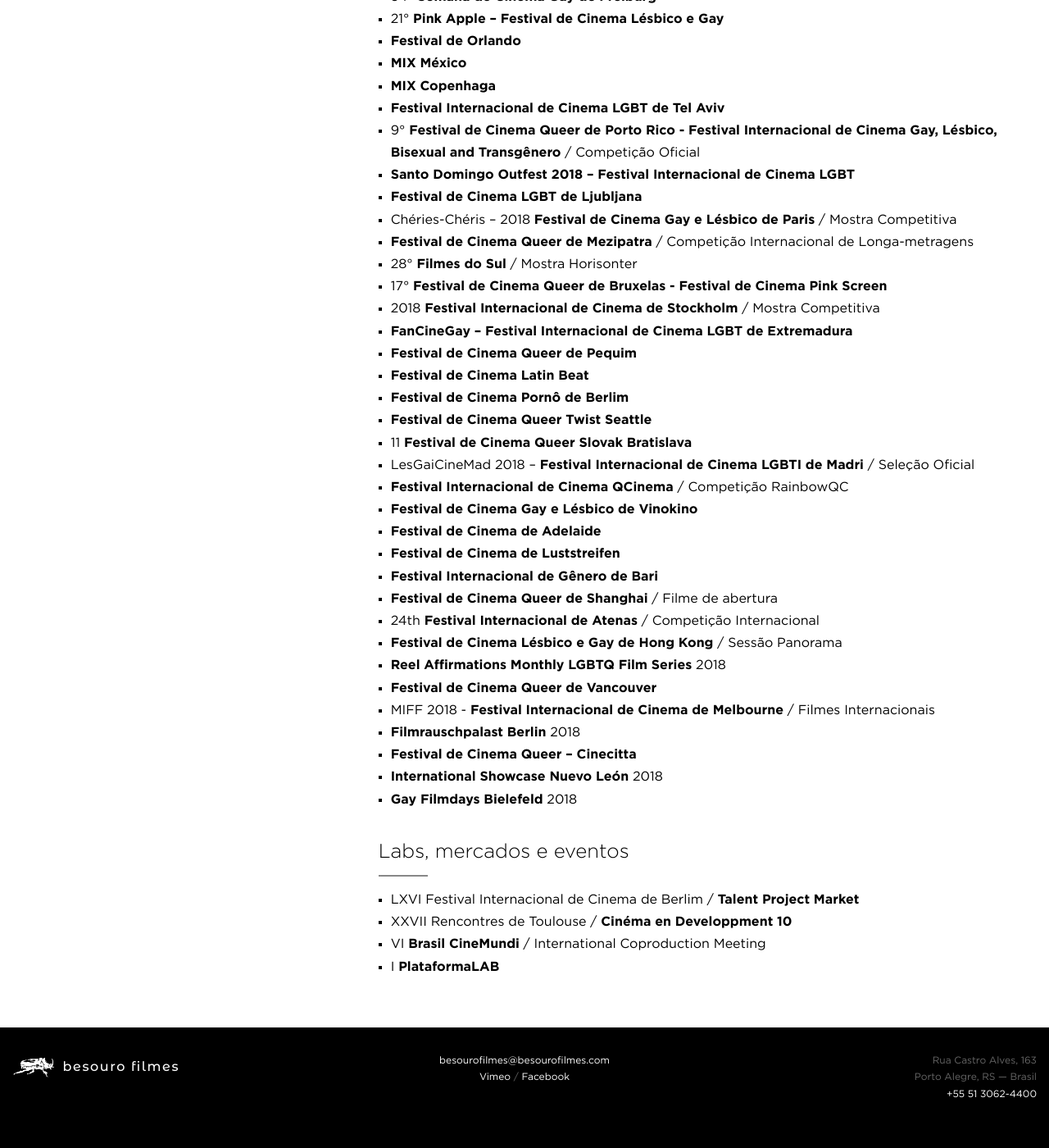
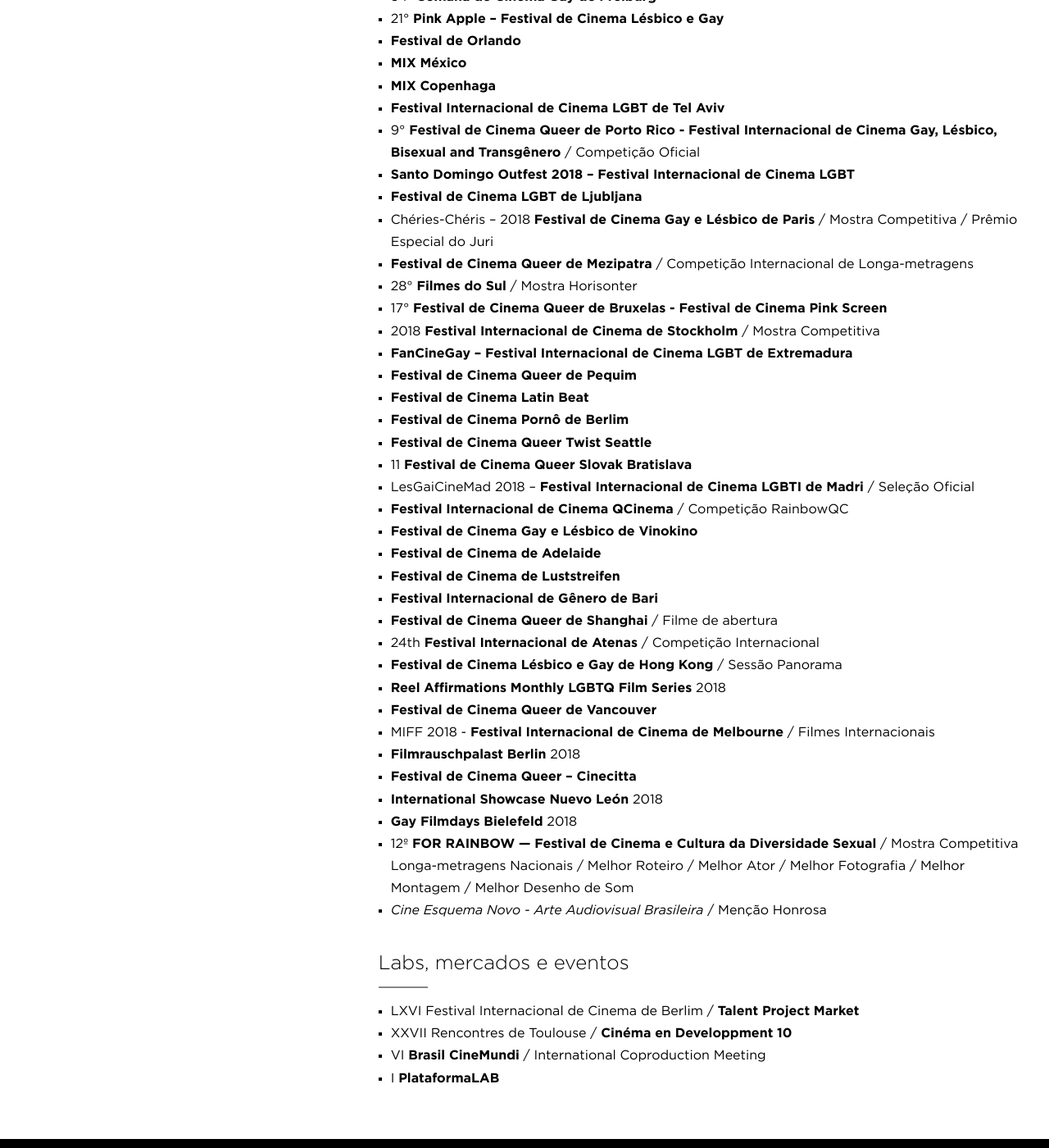
Before and after one commit to arthrfrts/besouro, a Jekyll site: the page built from _projects/tintabruta.md, in a window 1280 px wide and 1400 px high, scrolled down 1890 px. Shown: the whole window at 82% size. Built offline with Jekyll 4.4.1, drawn with Linux system fonts in a browser that asks for light colours.

Commit message:
Updated Tintabruta

```diff
--- a/_projects/tintabruta.md
+++ b/_projects/tintabruta.md
@@ -63,7 +63,7 @@
 * 9° **Festival de Cinema Queer de Porto Rico - Festival Internacional de Cinema Gay, Lésbico, Bisexual and Transgênero** / Competição Oficial
 * **Santo Domingo Outfest 2018 – Festival Internacional de Cinema LGBT**
 * **Festival de Cinema LGBT de Ljubljana**
-* Chéries-Chéris – 2018 **Festival de Cinema Gay e Lésbico de Paris** / Mostra Competitiva
+* Chéries-Chéris – 2018 **Festival de Cinema Gay e Lésbico de Paris** / Mostra Competitiva / Prêmio Especial do Juri
 * **Festival de Cinema Queer de Mezipatra** / Competição Internacional de Longa-metragens
 * 28° **Filmes do Sul** / Mostra Horisonter
 * 17° **Festival de Cinema Queer de Bruxelas - Festival de Cinema Pink Screen**
@@ -90,6 +90,8 @@
 * **Festival de Cinema Queer – Cinecitta**
 * **International Showcase Nuevo León** 2018
 * **Gay Filmdays Bielefeld** 2018
+* 12º **FOR RAINBOW — Festival de Cinema e Cultura da Diversidade Sexual** / Mostra Competitiva Longa-metragens Nacionais / Melhor Roteiro / Melhor Ator / Melhor Fotografia / Melhor Montagem / Melhor Desenho de Som
+* *Cine Esquema Novo - Arte Audiovisual Brasileira* / Menção Honrosa
 
 ## Labs, mercados e eventos
 * LXVI Festival Internacional de Cinema de Berlim / **Talent Project Market**
```
